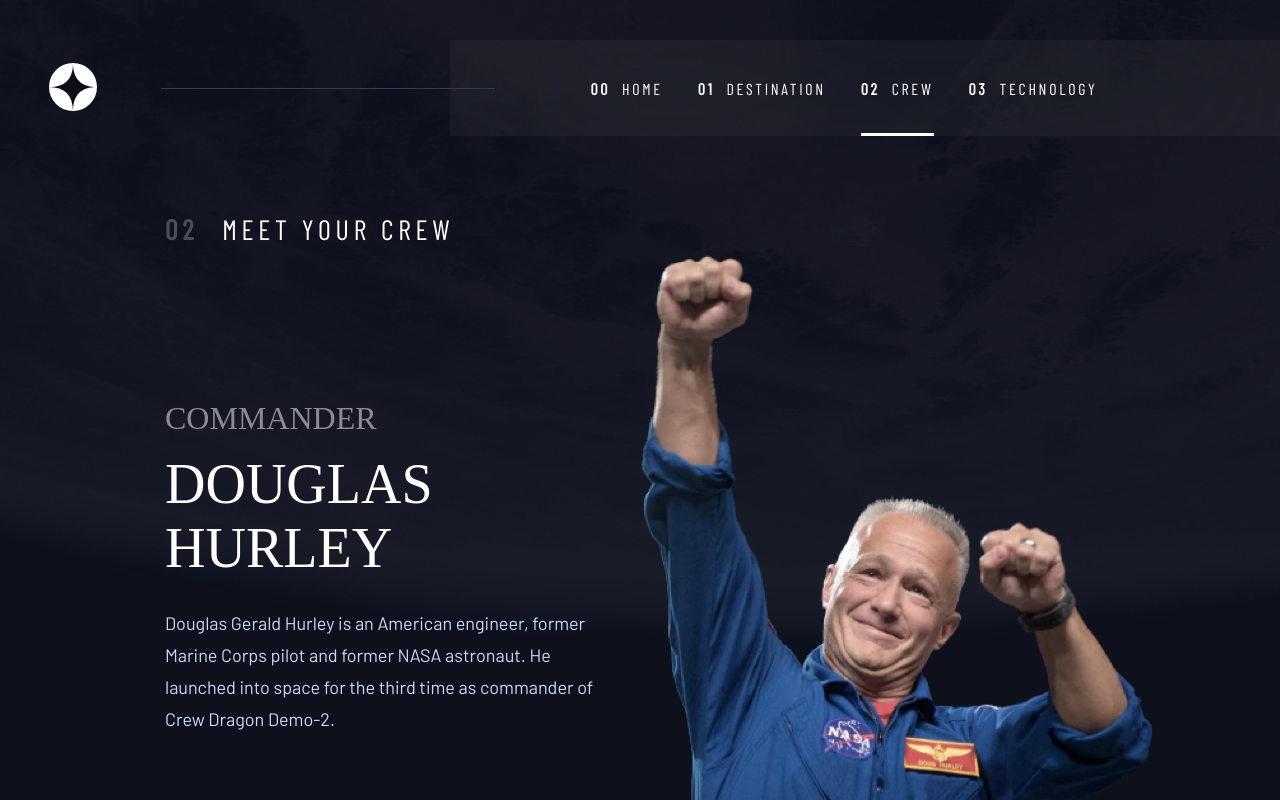
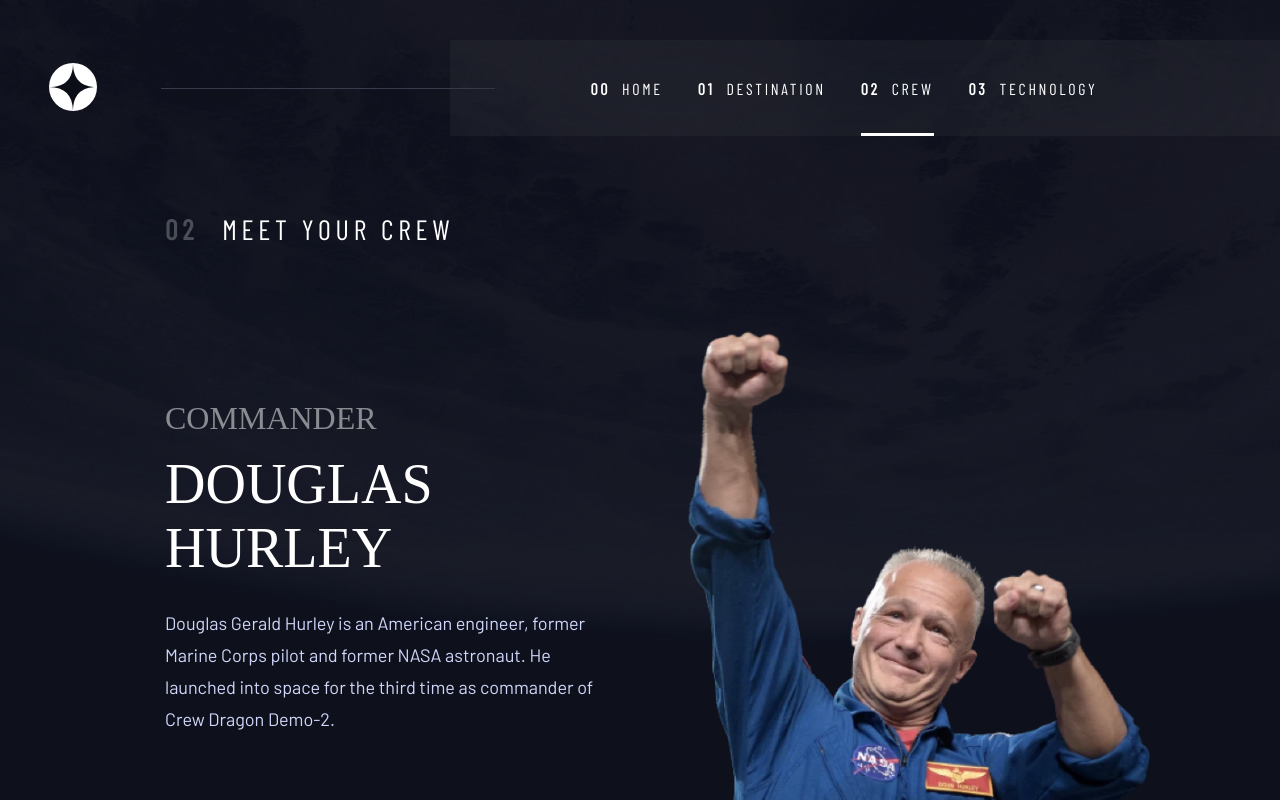
Before and after one commit to Kwill3/sbasex, a React (Create React App) app: page /crew in a window 1280 px wide. Shown: the top 800 px of the page. Built offline with nearby package versions, Linux system fonts and the light colour scheme; a web font is replaced by a local one.

Commit message:
edited crew picture flex

```diff
--- a/src/styles/_crew.scss
+++ b/src/styles/_crew.scss
@@ -42,8 +42,6 @@
         "picture"
         "nav"
         "text";
-    gap: 0px;
-    grid-gap: 0px;
     @include tablet {
         grid-template-areas:
             "header"
@@ -53,6 +51,7 @@
     }
     @include desktop {
         grid-template-columns: 1fr 1fr;
+        grid-auto-rows: auto;
         grid-template-areas:
             "header picture"
             "text picture"
@@ -93,27 +92,27 @@
         grid-area: picture;
         display: flex;
         justify-content: center;
-        width: 327px;
-        height: 223px;
         margin: 32px auto;
+        width: 87.2%;
         border-bottom: 1px solid #383B4B;
-        & img {
-            @include desktop {
-                width: 100%;
-                height: auto;
-            }
-        }
         @include tablet {
-            width: fit-content;
-            height: 52vh;
-            max-height: 710px;
-            object-fit: contain;
             margin: 0 auto;
         }
         @include desktop {
-            width: fit-content;
-            height: 100%;
             margin: auto auto 0 0;
+        }
+        & img {
+            width: auto;
+            height: 223px;
+
+            @include tablet {
+                width: auto;
+                height: 52vh;
+            }
+            @include desktop {
+                width: auto;
+                height: 79.1vh;
+            }
         }
     }
     &-nav {
--- a/src/styles/styles.css
+++ b/src/styles/styles.css
@@ -711,8 +711,6 @@
   grid-auto-rows: -webkit-min-content;
   grid-auto-rows: min-content;
   grid-template-areas: "header" "picture" "nav" "text";
-  gap: 0px;
-  grid-gap: 0px;
 }
 @media screen and (min-width: 501px) {
   .grid-crew {
@@ -722,6 +720,7 @@
 @media screen and (min-width: 1000px) {
   .grid-crew {
     grid-template-columns: 1fr 1fr;
+    grid-auto-rows: auto;
     grid-template-areas: "header picture" "text picture" "nav picture";
   }
 }
@@ -765,36 +764,34 @@
   grid-area: picture;
   display: flex;
   justify-content: center;
-  width: 327px;
-  height: 223px;
   margin: 32px auto;
+  width: 87.2%;
   border-bottom: 1px solid #383B4B;
-}
-@media screen and (min-width: 1000px) {
-  .grid-crew-picture img {
-    width: 100%;
-    height: auto;
-  }
 }
 @media screen and (min-width: 501px) {
   .grid-crew-picture {
-    width: -webkit-fit-content;
-    width: -moz-fit-content;
-    width: fit-content;
-    height: 52vh;
-    max-height: 710px;
-    -o-object-fit: contain;
-       object-fit: contain;
     margin: 0 auto;
   }
 }
 @media screen and (min-width: 1000px) {
   .grid-crew-picture {
-    width: -webkit-fit-content;
-    width: -moz-fit-content;
-    width: fit-content;
-    height: 100%;
     margin: auto auto 0 0;
+  }
+}
+.grid-crew-picture img {
+  width: auto;
+  height: 223px;
+}
+@media screen and (min-width: 501px) {
+  .grid-crew-picture img {
+    width: auto;
+    height: 52vh;
+  }
+}
+@media screen and (min-width: 1000px) {
+  .grid-crew-picture img {
+    width: auto;
+    height: 79.1vh;
   }
 }
 .grid-crew-nav {
```
Also changed, not shown: 1 other file (tests, documents, lock files or other folders).
